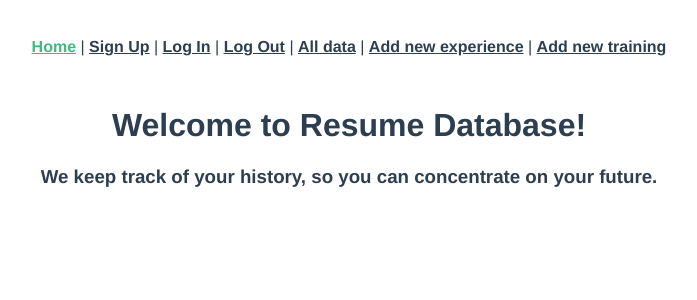
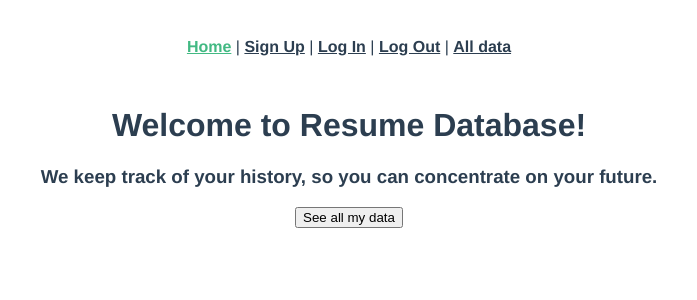
Before and after one commit to SamSharff/resume-frontend, a Vue app: page / in a window 1280 px wide. Shown: the top 300 px of the page, without its empty margins (291-988 px from the left). Built offline with nearby package versions, Linux system fonts and the light colour scheme.

Commit message:
adds navigation buttons to Home and Index pages; cleans up nav in App.vue

```diff
--- a/src/App.vue
+++ b/src/App.vue
@@ -11,10 +11,10 @@
     <router-link to="/logout">Log Out</router-link>
     |
     <router-link to="/resumes">All data</router-link>
-    |
+    <!-- |
     <router-link to="/resumes/new">Add new experience</router-link>
     |
-    <router-link to="/trainings/new">Add new training</router-link>
+    <router-link to="/trainings/new">Add new training</router-link> -->
   </nav>
   <router-view />
 </template>
--- a/src/views/HomeView.vue
+++ b/src/views/HomeView.vue
@@ -14,5 +14,8 @@ export default {
   <div class="home">
     <h1>Welcome to Resume Database!</h1>
     <h3>We keep track of your history, so you can concentrate on your future.</h3>
+    <div class="route-to-user-index-button">
+      <button @click="$router.push('/resumes/')">See all my data</button>
+    </div>
   </div>
 </template>
--- a/src/views/IndexResume.vue
+++ b/src/views/IndexResume.vue
@@ -25,6 +25,16 @@ export default {
 <template>
   <div class="index">
     <h1>Welcome to your resume database</h1>
+    <div class="create-experience-button"></div>
+    <!-- EXPERIMENTING WITH BUTTON -->
+    <button @click="$router.push('/resumes/new')">Create New Experience</button>
+    <!-- EXPERIMENTING WITH BUTTON -->
+    <br />
+    ||
+    <div class="create-training-button"></div>
+    <!-- EXPERIMENTING WITH BUTTON -->
+    <button @click="$router.push('/trainings/new')">Create New Training</button>
+    <!-- EXPERIMENTING WITH BUTTON -->
     <div v-for="experience in experiences" v-bind:key="experience.id">
       <h1>{{ experience.category }}</h1>
       <h3>{{ experience.title }}</h3>
```
